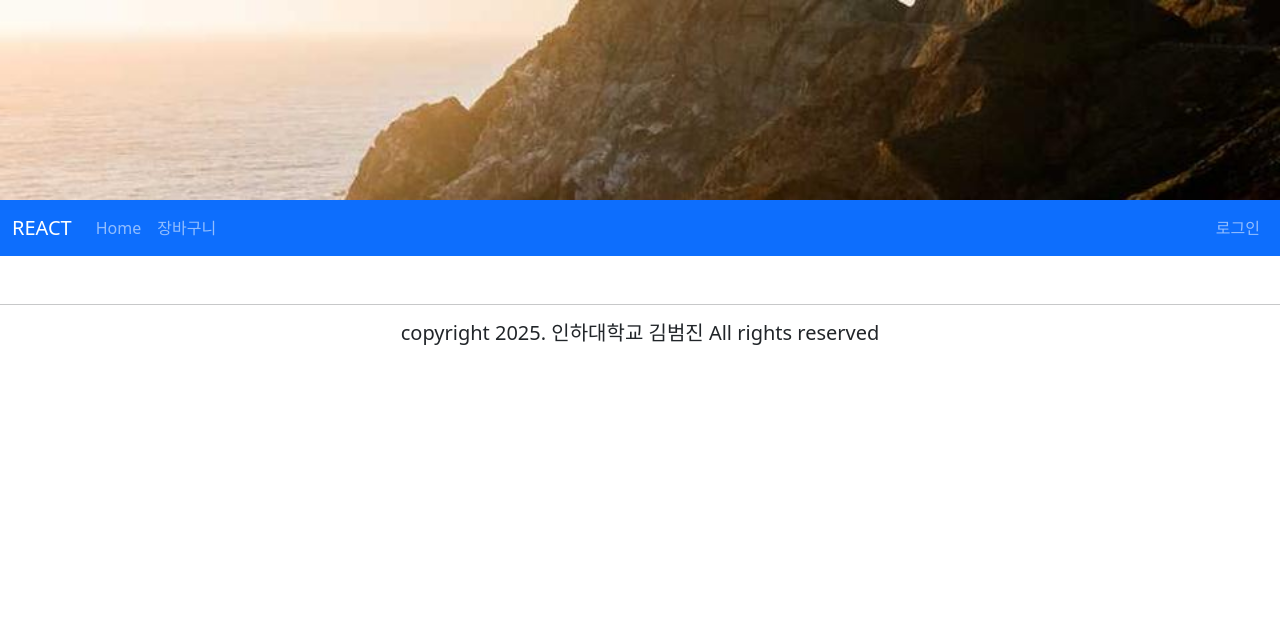
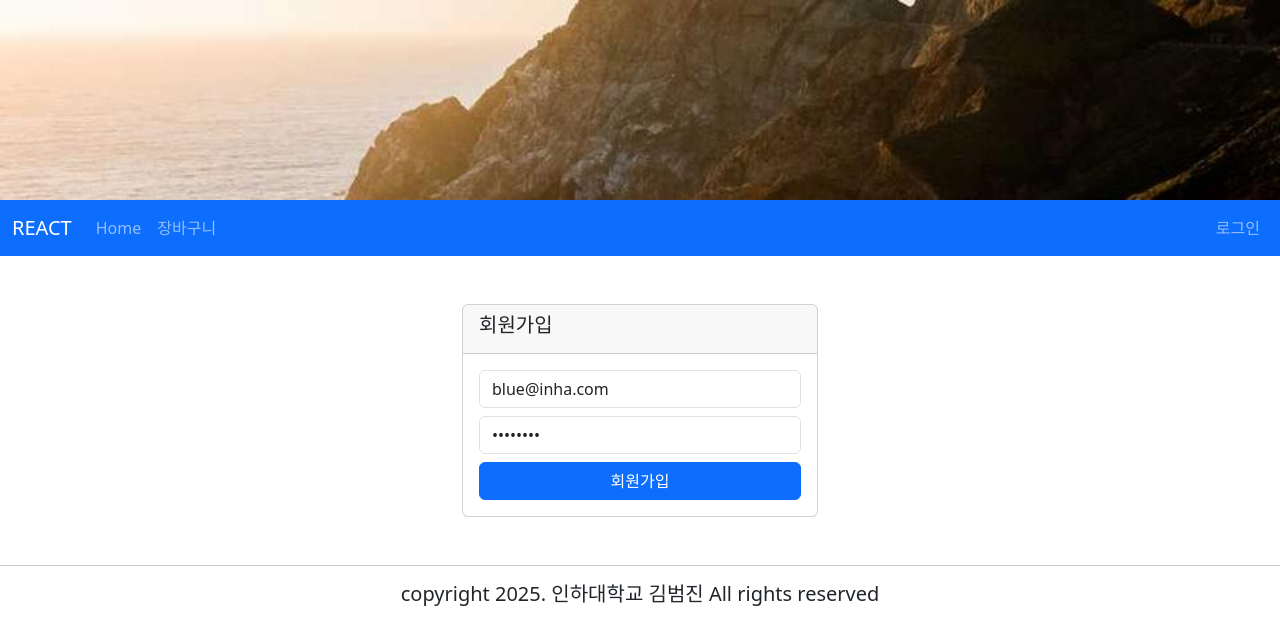
Before and after one commit to lovetech17/book-site, a React (Create React App) app: page /join in a window 1280 px wide. Shown: the top 644 px of the page. Built offline with nearby package versions, Linux system fonts and the light colour scheme.

Commit message:
0524:0216

```diff
--- a/src/components/MainRouter.jsx
+++ b/src/components/MainRouter.jsx
@@ -13,8 +13,8 @@ const MainRouter = () => {
       <Routes>
         <Route path='/' element={<HomePage/>}/>
         <Route path='/cart' element={<CartPage />} />
-          <Route path='/user/login' element={<LoginPage/>}/>
-          <Route path='/user/join' element={<JoinPage />} />
+          <Route path='login' element={<LoginPage/>}/>
+          <Route path='join' element={<JoinPage />} />
 
       </Routes>
     </Container>
--- a/src/components/Menubar.jsx
+++ b/src/components/Menubar.jsx
@@ -25,11 +25,11 @@ const Menubar = () => {
                             navbarScroll
                         >
                             <Nav.Link href={`${baseName}/`}>Home</Nav.Link>
-                            <Nav.Link href={`${baseName}/cart`} active={pathname==='/cart'} >장바구니</Nav.Link>
+                            <Nav.Link href={`${baseName}/cart`} active={pathname==='/cart'&& true} >장바구니</Nav.Link>
                         </Nav>
 
                         <Nav>
-                            <Nav.Link href={`${baseName}/login`}>로그인</Nav.Link>
+                            <Nav.Link href={`${baseName}/login`} active={pathname === "/login" && true}>로그인</Nav.Link>
                         </Nav>
 
                     </Navbar.Collapse>
```
